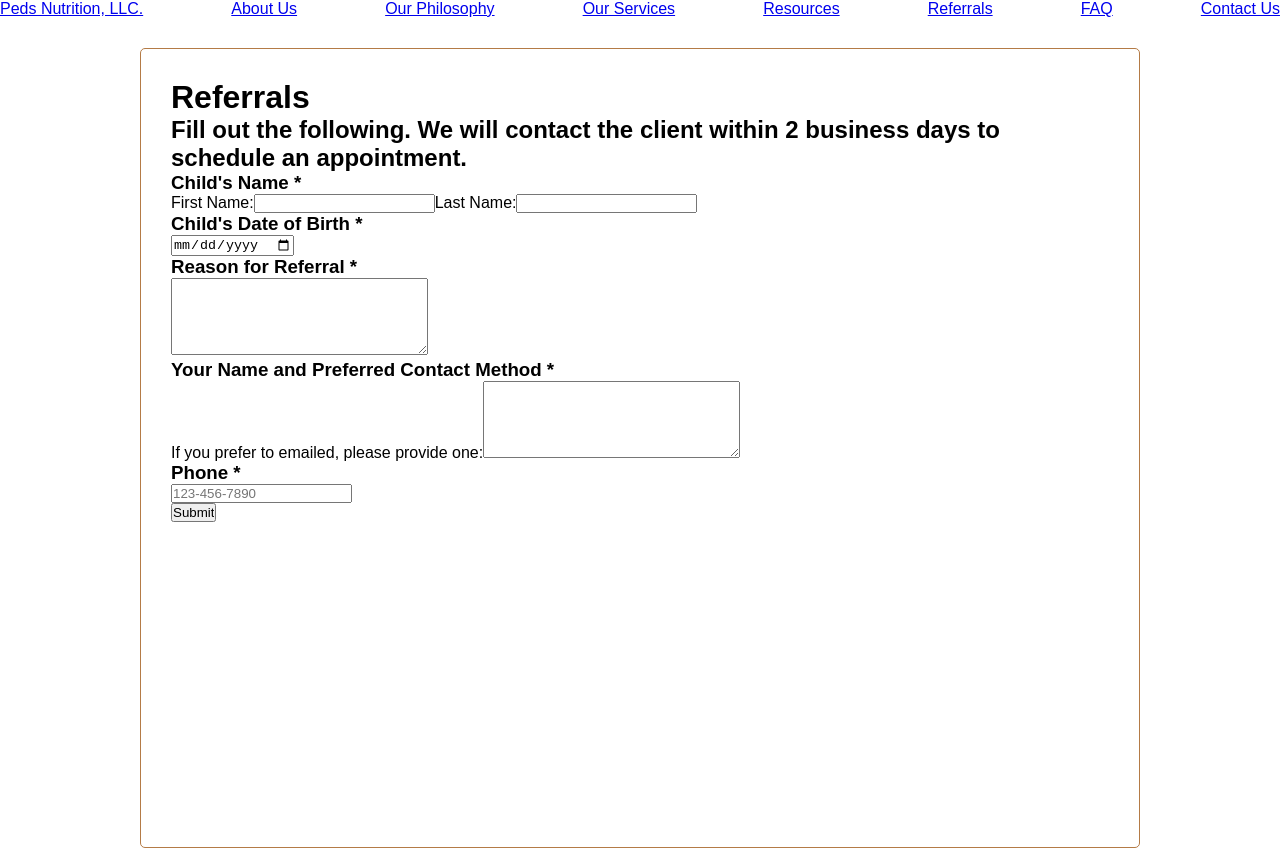
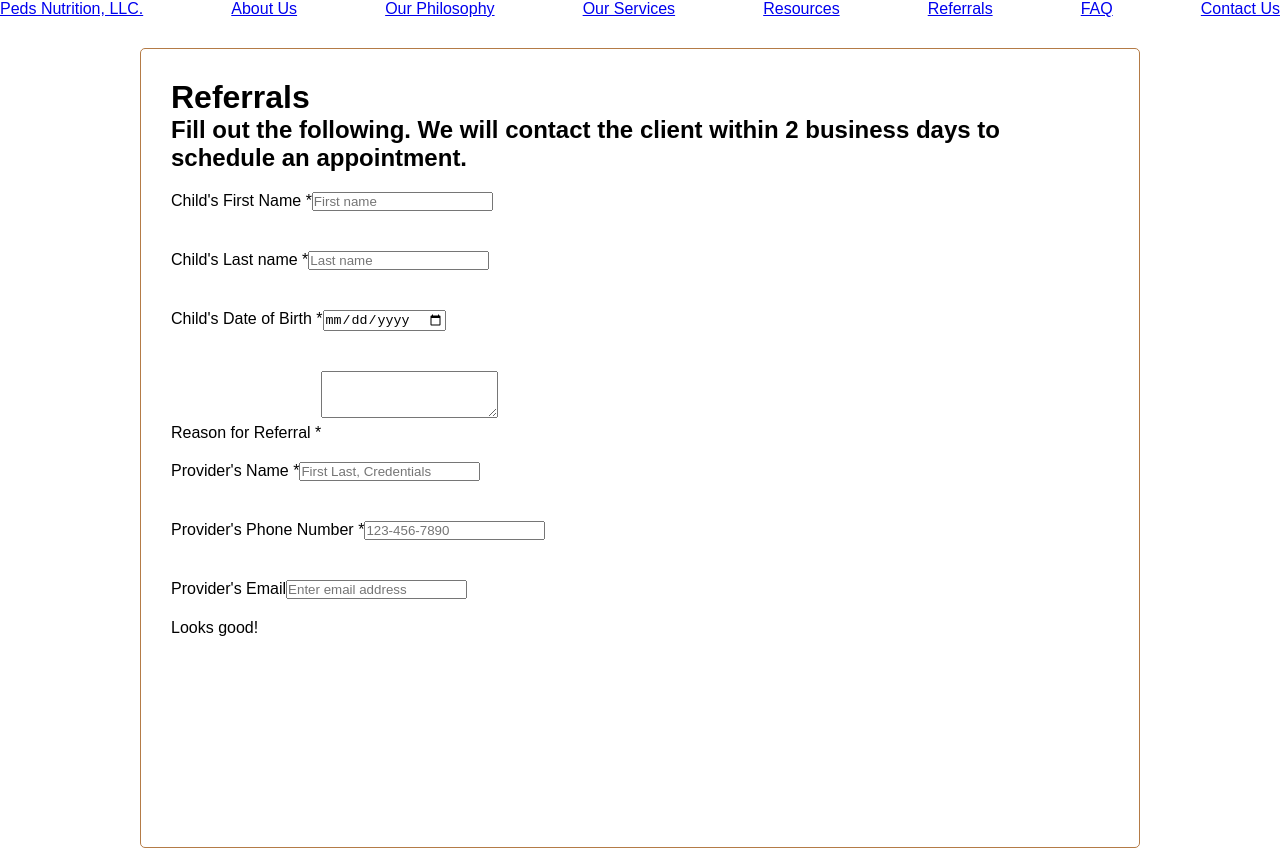
Before and after one commit to spicystephy/pedsnutrition, a React (Create React App) app: page /referrals in a window 1280 px wide. Shown: the top 850 px of the page. Built offline with nearby package versions, Linux system fonts and the light colour scheme.

Commit message:
Change referral form

```diff
--- a/src/pages/Referrals.js
+++ b/src/pages/Referrals.js
@@ -1,5 +1,21 @@
-import React from "react";
+import React, { useState, handleSubmit, validated } from "react";
+import Form from "react-bootstrap/Form";
+import Row from "react-bootstrap/Row";
+import Col from "react-bootstrap/Col";
 
+function FormExample() {
+  const [validated, setValidated] = useState(false);
+
+  const handleSubmit = (event) => {
+    const form = event.currentTarget;
+    if (form.checkValidity() === false) {
+      event.preventDefault();
+      event.stopPropagation();
+    }
+
+    setValidated(true);
+  };
+}
 function Referrals() {
   return (
     <div>
@@ -8,8 +24,50 @@ function Referrals() {
         Fill out the following. We will contact the client within 2 business
         days to schedule an appointment.
       </h2>
+      <Form noValidate validated={validated} onSubmit={handleSubmit}>
+        <Row className="mb-3">
+          <Form.Group as={Col} md="4" controlId="validationCustom01">
+            <Form.Label>Child's First Name *</Form.Label>
+            <Form.Control required type="text" placeholder="First name" />
+          </Form.Group>
+          <Form.Group as={Col} md="4" controlId="validationCustom02">
+            <Form.Label>Child's Last name *</Form.Label>
+            <Form.Control required type="text" placeholder="Last name" />
+          </Form.Group>
+          <Form.Group as={Col} md="4" controlId="validationCustom03">
+            <Form.Label>Child's Date of Birth *</Form.Label>
+            <Form.Control required type="date" />
+          </Form.Group>
+          <Form.Group className="mb-3" controlId="exampleForm.ControlTextarea1">
+            <Form.Label>Reason for Referral *</Form.Label>
+            <Form.Control as="textarea" rows={3} />
+          </Form.Group>
+          <Form.Group as={Col} md="4" controlId="validationCustom04">
+            <Form.Label>Provider's Name *</Form.Label>
+            <Form.Control
+              required
+              type="text"
+              placeholder="First Last, Credentials"
+            />
+          </Form.Group>
+          <Form.Group as={Col} md="4" controlId="validationCustom05">
+            <Form.Label>Provider's Phone Number *</Form.Label>
+            <Form.Control
+              required
+              type="tel"
+              placeholder="123-456-7890"
+              pattern="[0-9]{3}-[0-9]{3}-[0-9]{4}"
+            />
+          </Form.Group>
+          <Form.Group as={Col} md="4" controlId="validationCustom06">
+            <Form.Label>Provider's Email</Form.Label>
+            <Form.Control type="email" placeholder="Enter email address" />
+            <Form.Control.Feedback>Looks good!</Form.Control.Feedback>
+          </Form.Group>
+        </Row>
+      </Form>
 
-      <form action="skinnyskittles@hotmail.com" method="POST" autoComplete="on">
+      {/* <form action="skinnyskittles@hotmail.com" method="POST" autoComplete="on">
         <h3>
           Child's Name{" "}
           <span class="required" aria-hidden="true">
@@ -52,7 +110,7 @@ function Referrals() {
           </span>
         </h3>
         <label>
-          If you prefer to emailed, please provide one:
+          If you prefer email, please provide one:
           <textarea type="text" name="contact" rows="5" cols="30" />
         </label>
         <br></br>
@@ -72,7 +130,7 @@ function Referrals() {
         </label>
         <br></br>
         <input type="submit" value="Submit" />
-      </form>
+      </form>*/}
     </div>
   );
 }
```
